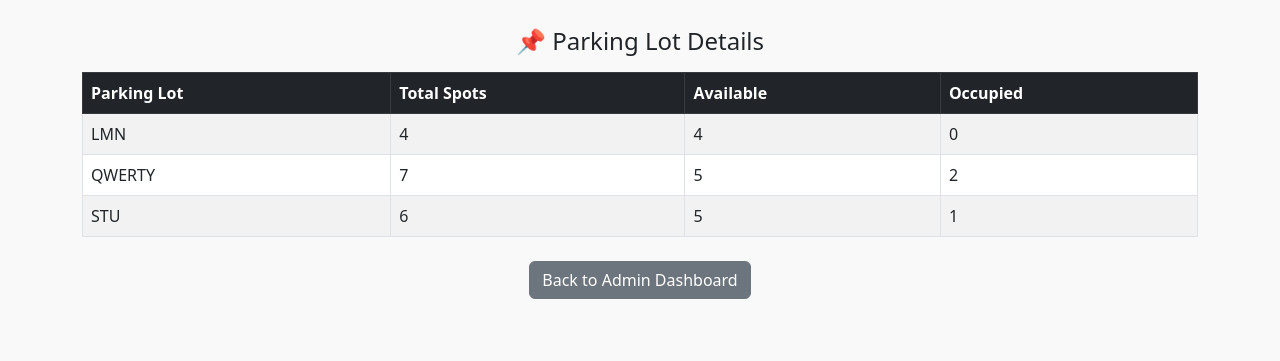
After one commit to asmitaaa-10/Vehicle-Parking-App, a Flask app: page /summary in a window 1280 px wide. The commit adds this page. Shown: the part 439-800 px from the top of the page. Run offline with Flask 3, Linux system fonts and the light colour scheme; a user stored in the database is signed in; data comes from the database, SQL or seed files in the repository; both versions use the stored data as it was after the commit.

Commit message:
push new codes

```diff
--- a/app.py
+++ b/app.py
@@ -1,19 +1,23 @@
-from flask import Flask, render_template, redirect, url_for, request, flash, session
+from flask import Flask, render_template,redirect,url_for, request,flash
 from flask_sqlalchemy import SQLAlchemy
+from flask import session
 from werkzeug.security import generate_password_hash, check_password_hash
 import os
 from datetime import datetime
-from sqlalchemy import func
+import matplotlib.pyplot as plt
+import matplotlib
+matplotlib.use('Agg')  # Use a non-interactive backend for matplotlib
 
 def create_app():
     app = Flask(__name__)
     app.config['SECRET_KEY'] = 'app123'
     app.config['SQLALCHEMY_DATABASE_URI'] = 'sqlite:///parking.db'
     app.config['SQLALCHEMY_TRACK_MODIFICATIONS'] = False
-    app.config['CHART_FOLDER'] = os.path.join(os.getcwd(), 'charts')
-    os.makedirs(app.config['CHART_FOLDER'], exist_ok=True)
+    app.config['CHART_FOLDER'] = os.path.join(os.getcwd(), 'static', 'charts')
+    os.makedirs(app.config['CHART_FOLDER'],exist_ok=True)
     app.config['PASSWORD_HASH'] = 'app123'
     db.init_app(app)
+
     return app
 
 db = SQLAlchemy()
@@ -26,7 +30,8 @@ class User(db.Model):
     fullname = db.Column(db.String(20), nullable=False)
     address = db.Column(db.String(20), nullable=False)
     pincode = db.Column(db.String(20), nullable=False)
-    bookings = db.relationship('Booking', back_populates='user', cascade='all, delete-orphan')
+
+    bookings = db.relationship('Booking', back_populates='user',cascade='all, delete-orphan')
 
 class Parking(db.Model):
     __tablename__ = 'parking'
@@ -36,16 +41,18 @@ class Parking(db.Model):
     pin_code = db.Column(db.String(20), nullable=False)
     price = db.Column(db.Float, nullable=False)
     number_of_spots = db.Column(db.Integer, nullable=False)
-    spots = db.relationship('ParkingSpot', back_populates='parking', cascade='all, delete-orphan')
+
+    spots = db.relationship('ParkingSpot', back_populates='parking',cascade='all, delete-orphan')
 
 class ParkingSpot(db.Model):
     __tablename__ = 'parking_spot'
     id = db.Column(db.Integer, primary_key=True)
     parking_id = db.Column(db.Integer, db.ForeignKey('parking.id'), nullable=False)
     spot_number = db.Column(db.Integer, nullable=False)
-    status = db.Column(db.String(20), nullable=False, default='A')
+    status = db.Column(db.String(20), nullable=False,default='A')
+
     parking = db.relationship('Parking', back_populates='spots')
-    bookings = db.relationship('Booking', back_populates='spot', cascade='all, delete-orphan')
+    bookings = db.relationship('Booking', back_populates='spot',cascade='all, delete-orphan')
 
 class Booking(db.Model):
     __tablename__ = 'booking'
@@ -55,20 +62,20 @@ class Booking(db.Model):
     vehicle_number = db.Column(db.String(20), nullable=False)
     start_time = db.Column(db.DateTime, nullable=False)
     end_time = db.Column(db.DateTime, nullable=True)
-    status = db.Column(db.String(20), nullable=False, default='O')
+    status = db.Column(db.String(20), nullable=False,default='O')
     parking_cost = db.Column(db.Float, nullable=False)
+
     user = db.relationship('User', back_populates='bookings')
-    spot = db.relationship('ParkingSpot', back_populates='bookings')
+    spot  = db.relationship('ParkingSpot', back_populates='bookings')
 
 def create_admin():
     admin = User.query.filter_by(username='admin').first()
-    if not admin:
-        admin = User(username='admin', fullname='Admin', address='Admin123', pincode='123456',
-                     password=generate_password_hash('app123'))
+    if not admin :
+        admin = User(username='admin', fullname='Admin', address='Admin123', pincode='123456',password=generate_password_hash('app123'))
         db.session.add(admin)
         db.session.commit()
 
-app = create_app()
+app=create_app()
 app.app_context().push()
 with app.app_context():
     db.create_all()
@@ -78,28 +85,30 @@ with app.app_context():
 def index():
     return render_template('index.html')
 
-@app.route('/login', methods=['GET', 'POST'])
+@app.route('/login',methods=['GET','POST'])
 def login():
     if request.method == 'POST':
         username = request.form['username']
         password = request.form['password']
+        print(username, password)
         user = User.query.filter_by(username=username).first()
-        if user:
+        if user :
             if not check_password_hash(user.password, password):
-                flash("Invalid password.", "danger")
+
                 return redirect(url_for('login'))
-            session['username'] = username
-            if user.username == 'admin':
+            if user.username == 'admin' :
+                session['username'] = username
                 return redirect(url_for('admin'))
-            else:
+            else :
+                session['username'] = username
                 session['user_id'] = user.id
                 return redirect(url_for('user'))
-        else:
-            flash("User not found.", "danger")
+
+        else :
             return redirect(url_for('login'))
     return render_template('login.html')
 
-@app.route('/register', methods=['GET', 'POST'])
+@app.route('/register',methods=['GET','POST'])
 def register():
     if request.method == 'POST':
         username = request.form['username']
@@ -107,15 +116,12 @@ def register():
         fullname = request.form['fullname']
         address = request.form['address']
         pincode = request.form['pincode']
-        user = User(username=username, password=generate_password_hash(password), fullname=fullname, address=address,
-                    pincode=pincode)
+        user = User(username=username, password=generate_password_hash(password), fullname=fullname, address=address, pincode=pincode)
         db.session.add(user)
         db.session.commit()
-        flash("Registration successful! Please login.", "success")
         return redirect(url_for('login'))
     return render_template('signup.html')
-
-@app.route('/admin', methods=['GET', 'POST'])
+@app.route('/admin',methods=['GET','POST'])
 def admin():
     if 'username' not in session:
         return redirect(url_for('login'))
@@ -126,7 +132,7 @@ def user():
     if 'username' not in session:
         return redirect(url_for('login'))
 
-    query = request.args.get('query')
+    query = request.args.get('query')  # get search query from URL params
 
     if query:
         parkings = Parking.query.filter(Parking.prime_location_name.ilike(f'%{query}%')).all()
@@ -135,41 +141,58 @@ def user():
 
     available_counts = {}
     for parking in parkings:
-        available_counts[parking.id] = ParkingSpot.query.filter_by(parking_id=parking.id, status='A').count()
+        available_counts[parking.id] = ParkingSpot.query.filter(
+            ParkingSpot.parking_id == parking.id,
+            ParkingSpot.status == 'A',
+            ParkingSpot.spot_number <= parking.number_of_spots
+        ).count()
 
     return render_template('user.html', parkings=parkings, available_counts=available_counts, query=query)
+
 
 @app.route('/parking', methods=['GET', 'POST'])
 def parking():
     if 'username' not in session:
         return redirect(url_for('login'))
+
     parkings = Parking.query.all()
     available_counts = {}
+
     for parking in parkings:
-        available_counts[parking.id] = ParkingSpot.query.filter_by(parking_id=parking.id, status='A').count()
+        valid_spots = ParkingSpot.query.filter(
+            ParkingSpot.parking_id == parking.id,
+            ParkingSpot.status == 'A',
+            ParkingSpot.spot_number <= parking.number_of_spots
+        ).all()
+        available_counts[parking.id] = len(valid_spots)
+
     return render_template('parking.html', parkings=parkings, available_counts=available_counts)
+
+
 
 @app.route('/add_parking', methods=['GET', 'POST'])
 def add_parking():
     if 'username' not in session:
         return redirect(url_for('login'))
+
+
+
     if request.method == 'POST':
         prime_location_name = request.form['prime_location_name']
         address = request.form['address']
         pin_code = request.form['pin_code']
-        price = float(request.form['price'])
+        price = request.form['price']
         number_of_spots = int(request.form['number_of_spots'])
         parking = Parking(prime_location_name=prime_location_name,
                           address=address,
                           pin_code=pin_code,
                           price=price, number_of_spots=number_of_spots)
         db.session.add(parking)
-        db.session.flush()  # flush to get parking.id before adding spots
+        db.session.flush()
         for i in range(1, number_of_spots + 1):
             spot = ParkingSpot(parking_id=parking.id, spot_number=i, status='A')
             db.session.add(spot)
         db.session.commit()
-        flash("Parking added successfully.", "success")
         return redirect(url_for('parking'))
     return render_template('add_parking.html')
 
@@ -177,32 +200,40 @@ def add_parking():
 def edit_parking(parking_id):
     if 'username' not in session:
         return redirect(url_for('login'))
+
     parking = Parking.query.get_or_404(parking_id)
+
     if request.method == 'POST':
         parking.prime_location_name = request.form['prime_location_name']
         parking.address = request.form['address']
         parking.pin_code = request.form['pin_code']
-        parking.price = float(request.form['price'])
+        parking.price = request.form['price']
         new_spot_count = int(request.form['number_of_spots'])
 
         current_spots = {spot.spot_number: spot for spot in parking.spots}
+        current_spot_numbers = set(current_spots.keys())
 
+        # Add missing spots
         for i in range(1, new_spot_count + 1):
-            if i not in current_spots:
-                spot = ParkingSpot(parking_id=parking.id, spot_number=i, status='A')
-                db.session.add(spot)
+            if i not in current_spot_numbers:
+                new_spot = ParkingSpot(parking_id=parking.id, spot_number=i, status='A')
+                db.session.add(new_spot)
 
-        for i in range(new_spot_count + 1, len(current_spots) + 1):
-            spot = current_spots.get(i)
-            if spot:
-                has_history = Booking.query.filter_by(spot_id=spot.id).first()
-                if spot.status == 'A' and not has_history:
+        # Remove extra available & unused spots
+        for spot_number, spot in current_spots.items():
+            if spot_number > new_spot_count:
+                has_booking = Booking.query.filter_by(spot_id=spot.id).first()
+                if spot.status == 'A' and not has_booking:
                     db.session.delete(spot)
+
         parking.number_of_spots = new_spot_count
         db.session.commit()
-        flash("Parking updated successfully.", "success")
+
+        flash("Parking lot updated successfully!", "success")
         return redirect(url_for('parking'))
+
     return render_template('edit_parking.html', parking=parking)
+
 
 @app.route('/booking/<int:parking_id>', methods=['GET', 'POST'])
 def booking(parking_id):
@@ -215,37 +246,33 @@ def booking(parking_id):
     if request.method == 'POST':
         vehicle_number = request.form['vehicle_number']
 
-        # Find available spot with status 'A' (Available), case insensitive check
-        available_spot = ParkingSpot.query.filter(
-            ParkingSpot.parking_id == parking.id,
-            func.lower(ParkingSpot.status) == 'a'
-        ).first()
-
-        print(f"Available spot found for booking: {available_spot}")  # Debug print
-
+        # Find an available spot in this parking lot
+        available_spot = ParkingSpot.query.filter_by(parking_id=parking.id, status='A').first()
         if not available_spot:
             flash('No available spots for booking.', 'danger')
             return redirect(url_for('user'))
 
         # Mark spot as occupied
         available_spot.status = 'O'
+        sentinel_time = datetime(1970, 1, 1, 0, 0, 0)
 
-        # Create booking with end_time=None (no sentinel)
+        # Create booking
         booking = Booking(
             user_id=user_id,
             vehicle_number=vehicle_number,
             spot_id=available_spot.id,
             start_time=datetime.now(),
-            end_time=None,
+            end_time=sentinel_time,  # You might want to update this later
             status='O',
             parking_cost=parking.price
         )
         db.session.add(booking)
         db.session.commit()
-        flash('Spot booked successfully!', 'success')
+
         return redirect(url_for('user'))
 
     return render_template('booking.html', spot_id=parking_id, user_id=user_id, parking=parking)
+
 
 @app.route('/delete_parking/<int:parking_id>', methods=['POST'])
 def delete_parking(parking_id):
@@ -255,31 +282,24 @@ def delete_parking(parking_id):
     if parking.spots:
         for spot in parking.spots:
             if spot.status == 'O':
-                flash('Cannot delete a parking lot with active bookings.', 'error')
+                flash('Cannot delete a parking lot with active bookings.' , 'error')
                 return redirect(url_for('parking'))
             db.session.delete(spot)
     db.session.delete(parking)
     db.session.commit()
-    flash("Parking deleted successfully.", "success")
     return redirect(url_for('parking'))
 
 @app.route('/history', methods=['GET', 'POST'])
 def history():
     if 'username' not in session:
         return redirect(url_for('login'))
-
     all_bookings = Booking.query.filter_by(user_id=session['user_id']).all()
-
-    # Fix: lowercase status comparison
-    recent_bookings = [b for b in all_bookings if b.status.lower().strip() == 'o']
-    past_bookings = [b for b in all_bookings if b.status.lower().strip() != 'o']
-
-    return render_template('booking_history.html',
-                           recent_bookings=recent_bookings,
-                           past_bookings=past_bookings)
+    recent_bookings = [b for b in all_bookings if b.status == 'O']
+    past_bookings = [b for b in all_bookings if b.status != 'O']
+    return render_template('booking_history.html', recent_bookings=recent_bookings, past_bookings=past_bookings)
 
 
-@app.route('/delete_spot/<int:spot_id>', methods=['GET', 'POST'])
+@app.route('/delete_spot/<int:spot_id>', methods=['GET','POST'])
 def delete_spot(spot_id):
     if 'username' not in session:
         return redirect(url_for('login'))
@@ -289,9 +309,7 @@ def delete_spot(spot_id):
         return redirect(url_for('parking'))
     db.session.delete(spot)
     db.session.commit()
-    flash("Spot deleted successfully.", "success")
     return redirect(url_for('parking'))
-
 @app.route('/release/<int:booking_id>', methods=['GET', 'POST'])
 def release(booking_id):
     if 'username' not in session:
@@ -299,8 +317,8 @@ def release(booking_id):
 
     booking = Booking.query.get_or_404(booking_id)
 
-    # Check if already released
-    if booking.status != 'O' or booking.end_time is not None:
+    # Safely check if it's not already released
+    if booking.status != 'O' or booking.end_time.year != 1970:
         flash('This spot has already been released.', 'warning')
         return redirect(url_for('history'))
 
@@ -315,5 +333,69 @@ def release(booking_id):
     flash('Parking spot released successfully!', 'success')
     return redirect(url_for('history'))
 
+@app.route('/admin_user', methods=['GET', 'POST'])
+def admin_user():
+    if 'username' not in session:
+        return redirect(url_for('login'))
+    users = User.query.filter(User.username != 'admin').all()
+    return render_template('manage_user.html', users=users)
+
+@app.route('/summary', methods=['GET', 'POST'])
+def summary():
+    if 'username' not in session:
+        return redirect(url_for('login'))
+
+    lots = Parking.query.order_by(Parking.prime_location_name).all()
+    lot_names = []
+    available_counts = []
+    occupied_counts = []
+    revenue_by_lot = []
+
+    for lot in lots:
+        lot_names.append(lot.prime_location_name)
+        available_counts.append(ParkingSpot.query.filter_by(parking_id=lot.id, status='A').count())
+        occupied_counts.append(ParkingSpot.query.filter_by(parking_id=lot.id, status='O').count())
+
+        total_revenue = 0
+        for spot in lot.spots:
+            for booking in spot.bookings:
+                total_revenue += booking.parking_cost or 0
+        revenue_by_lot.append(total_revenue)
+
+    # Bar chart
+    plt.figure(figsize=(10, 6))
+    plt.bar(x=lot_names, height=available_counts, color='green', label='Available Spots')
+    plt.bar(x=lot_names, height=occupied_counts, color='red', label='Occupied Spots', bottom=available_counts)
+    plt.xlabel('Parking Lots')
+    plt.ylabel('Number of Spots')
+    plt.title('Available vs Occupied Parking Spots by Parking Lot')
+    plt.legend()
+    plt.tight_layout()
+    bar_chart_path = os.path.join(app.config['CHART_FOLDER'], 'bar_chart.png')
+    plt.savefig(bar_chart_path)
+    plt.close()
+
+    # Pie chart
+    plt.figure(figsize=(10, 6))
+    plt.pie(revenue_by_lot, labels=lot_names, autopct='%1.1f%%')
+    plt.title('Revenue by Parking Lot')
+    plt.tight_layout()
+    pie_chart_path = os.path.join(app.config['CHART_FOLDER'], 'pie_chart.png')
+    plt.savefig(pie_chart_path)
+    plt.close()
+
+    bar_chart_url = url_for('static', filename='charts/bar_chart.png')
+    pie_chart_url = url_for('static', filename='charts/pie_chart.png')
+
+    print("Bar chart saved:", os.path.exists(bar_chart_path))
+    print("Pie chart saved:", os.path.exists(pie_chart_path))
+
+    return render_template('summary.html', bar_chart_url=bar_chart_url, pie_chart_url=pie_chart_url, lots=lots)
+
+@app.route('/logout')
+def logout():
+    session.clear()
+    return render_template('logout.html')
+
 if __name__ == '__main__':
     app.run(debug=True)
--- a/templates/admin.html
+++ b/templates/admin.html
@@ -69,7 +69,7 @@
                     <div class="card-body d-flex flex-column">
                         <h5 class="card-title">Manage Users</h5>
                         <p class="card-text flex-grow-1">View and manage user accounts.</p>
-                        <a href="#" class="btn btn-primary mt-auto">Manage Users</a>
+                        <a href="/admin_user" class="btn btn-primary mt-auto">Manage Users</a>
                     </div>
                 </div>
             </div>
@@ -78,7 +78,7 @@
                     <div class="card-body d-flex flex-column">
                         <h5 class="card-title">Summary</h5>
                         <p class="card-text flex-grow-1">View overall statistics and reports.</p>
-                        <a href="#" class="btn btn-primary mt-auto">Summary</a>
+                        <a href="/summary" class="btn btn-primary mt-auto">Summary</a>
                     </div>
                 </div>
             </div>
--- /dev/null
+++ b/templates/summary.html
@@ -0,0 +1,65 @@
+<!DOCTYPE html>
+<html lang="en">
+<head>
+  <meta charset="UTF-8" />
+  <title>Parking Summary</title>
+  <link href="https://cdn.jsdelivr.net/npm/bootstrap@5.3.0/dist/css/bootstrap.min.css" rel="stylesheet">
+  <style>
+    body {
+      background-color: #f9f9f9;
+    }
+    .chart-img {
+      max-width: 100%;
+      height: auto;
+      border-radius: 8px;
+      box-shadow: 0 4px 12px rgba(0,0,0,0.1);
+    }
+  </style>
+</head>
+<body>
+  <div class="container mt-4">
+    <h2 class="text-center mb-4">📊 Parking Summary</h2>
+
+    <div class="row">
+      <div class="col-md-6">
+        <h5 class="text-center">Available vs Occupied Spots</h5>
+        <img src="{{ bar_chart_url }}" alt="Bar Chart" class="chart-img">
+      </div>
+      <div class="col-md-6">
+        <h5 class="text-center">Revenue by Parking Lot</h5>
+        <img src="{{ pie_chart_url }}" alt="Pie Chart" class="chart-img">
+      </div>
+    </div>
+
+    <div class="mt-5">
+      <h4 class="text-center mb-3">📌 Parking Lot Details</h4>
+      <table class="table table-striped table-bordered">
+        <thead class="table-dark">
+          <tr>
+            <th>Parking Lot</th>
+            <th>Total Spots</th>
+            <th>Available</th>
+            <th>Occupied</th>
+          </tr>
+        </thead>
+        <tbody>
+          {% for lot in lots %}
+          <tr>
+            <td>{{ lot.prime_location_name }}</td>
+            <td>{{ lot.number_of_spots }}</td>
+            <td>{{ lot.spots | selectattr("status", "equalto", "A") | list | length }}</td>
+            <td>{{ lot.spots | selectattr("status", "equalto", "O") | list | length }}</td>
+          </tr>
+          {% endfor %}
+        </tbody>
+      </table>
+    </div>
+
+    <div class="text-center mt-4">
+      <a href="/admin" class="btn btn-secondary">Back to Admin Dashboard</a>
+    </div>
+  </div>
+
+  <script src="https://cdn.jsdelivr.net/npm/bootstrap@5.3.0/dist/js/bootstrap.bundle.min.js"></script>
+</body>
+</html>
--- a/templates/user.html
+++ b/templates/user.html
@@ -59,10 +59,10 @@
             <a class="nav-link active" aria-current="page" href="{{ url_for('history') }}">Booking History</a>
           </li>
           <li class="nav-item">
-            <a class="nav-link active" aria-current="page" href="/">Logout</a>
+            <a class="nav-link active" aria-current="page" href="/logout">Logout</a>
           </li>
           <li class="nav-item">
-            <a class="nav-link active" aria-current="page" href="/">Summary</a>
+            <a class="nav-link active" aria-current="page" href="/summary">Summary</a>
           </li>
         </ul>
       </div>
```
Also changed, not shown: templates/booking_history.html (+26 -3 lines), templates/logout.html (added, +35 -0 lines), templates/manage_user.html (added, +36 -0 lines), templates/parking.html (+18 -21 lines), charts/bar_chart.png (added), charts/pie_chart.png (added), instance/parking.db, static/charts/bar_chart.png (added), static/charts/pie_chart.png (added).
